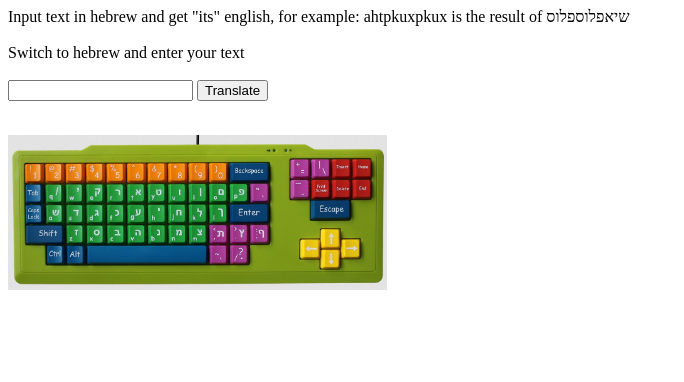
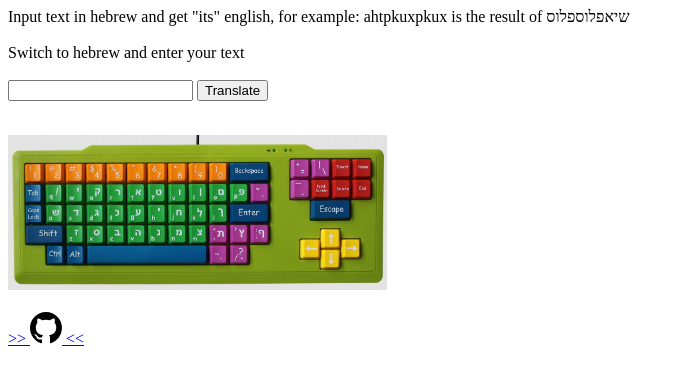
Before and after one commit to shahart/hebTx, a website: page docs/index.html in a window 1280 px wide. Shown: the whole page, without its empty margins (0-684 px from the left). Drawn offline with Linux system fonts and the light colour scheme.

Commit message:
point to gitHub

```diff
--- a/docs/index.html
+++ b/docs/index.html
@@ -36,5 +36,13 @@
     <p id="result"></p>
     </br>
     <img src="hebrew-keyb.jpg" width="30%" alt="hebrew keyboard">
+    </br></br>
+    <a href="https://github.com/shahart/hebTx" target="_blank">
+        >>
+        <svg height="32" aria-hidden="true" viewBox="0 0 16 16" version="1.1" width="32" data-view-component="true" class="octicon octicon-mark-github v-align-middle">
+            <path fill-rule="evenodd" d="M8 0C3.58 0 0 3.58 0 8c0 3.54 2.29 6.53 5.47 7.59.4.07.55-.17.55-.38 0-.19-.01-.82-.01-1.49-2.01.37-2.53-.49-2.69-.94-.09-.23-.48-.94-.82-1.13-.28-.15-.68-.52-.01-.53.63-.01 1.08.58 1.23.82.72 1.21 1.87.87 2.33.66.07-.52.28-.87.51-1.07-1.78-.2-3.64-.89-3.64-3.95 0-.87.31-1.59.82-2.15-.08-.2-.36-1.02.08-2.12 0 0 .67-.21 2.2.82.64-.18 1.32-.27 2-.27.68 0 1.36.09 2 .27 1.53-1.04 2.2-.82 2.2-.82.44 1.1.16 1.92.08 2.12.51.56.82 1.27.82 2.15 0 3.07-1.87 3.75-3.65 3.95.29.25.54.73.54 1.48 0 1.07-.01 1.93-.01 2.2 0 .21.15.46.55.38A8.013 8.013 0 0016 8c0-4.42-3.58-8-8-8z"></path>
+        </svg>
+        <<
+    </a>
 </body>
 </html>
```
